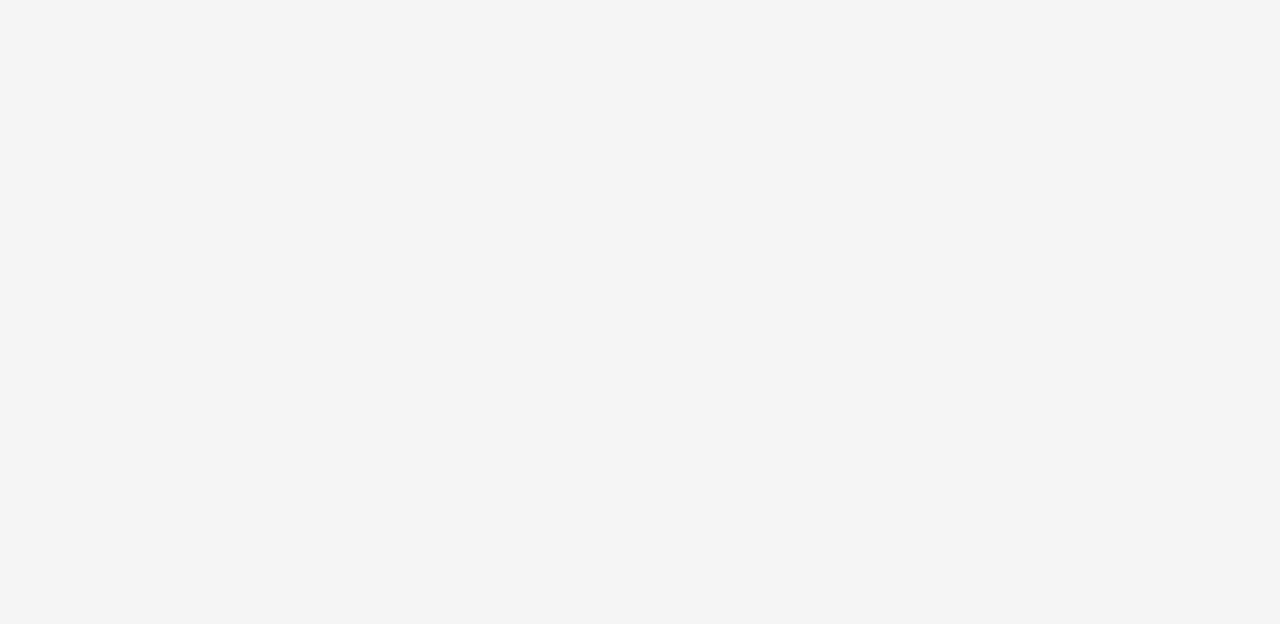
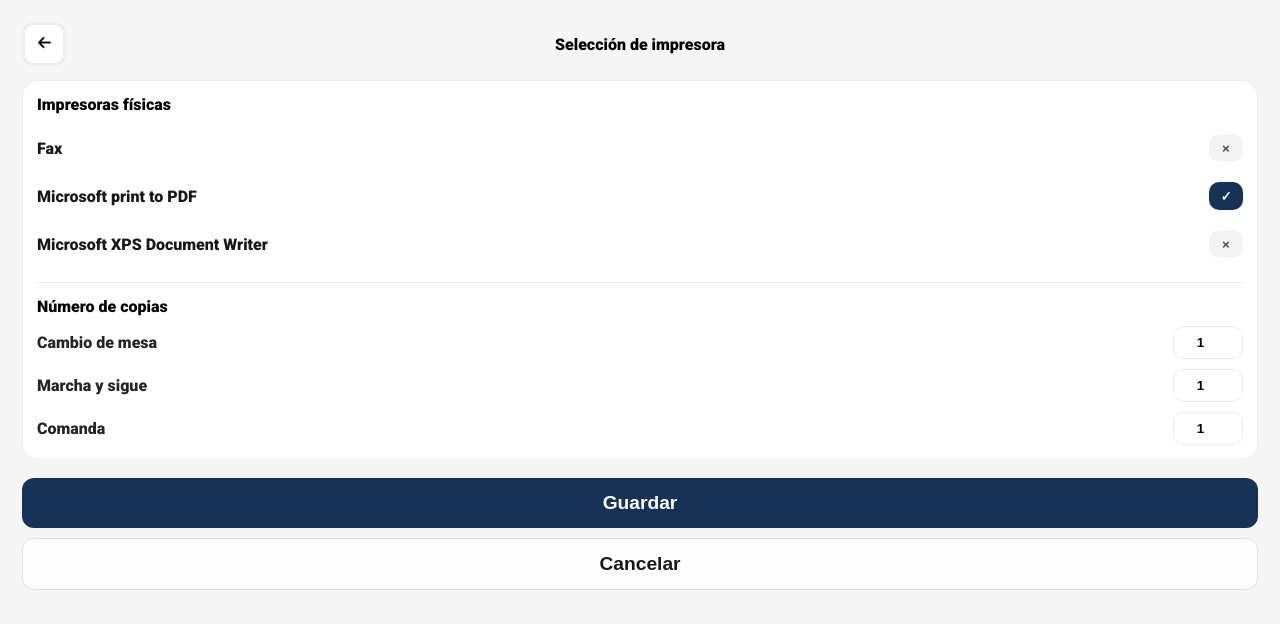
Before and after one commit to deveter/comandero-demo, a Vue app: page /impresoras/mapeo/1 in a window 1280 px wide. Before the commit this address had no page. Shown: the top 624 px of the page. Built offline with nearby package versions, Linux system fonts and the light colour scheme.

Commit message:
Mejoras Impresora

```diff
--- a/src/components/ViewToggle.vue
+++ b/src/components/ViewToggle.vue
@@ -13,5 +13,5 @@ defineEmits(["update:modelValue"]);
 <style scoped>
 .toggle{ display:flex; border:1px solid #eee; border-radius: 999px; overflow:hidden; }
 .opt{ padding:8px 14px; border:0; background:#fff; font-weight:800; opacity:.7; }
-.opt.active{ background:#f4f4f4; opacity:1; }
+.opt.active{ background:#ffd6d6; opacity:1;color:#ff5757 }
 </style>
--- a/src/components/ZoneTabs.vue
+++ b/src/components/ZoneTabs.vue
@@ -29,6 +29,7 @@ defineEmits(["update:modelValue"]);
   border-radius: 16px;
   padding: 6px;
   overflow: hidden;
+  margin-top:15px
 }
 
 /* CARRUSEL */
--- a/src/router/index.js
+++ b/src/router/index.js
@@ -6,6 +6,8 @@ import PlanosView from "../views/PlanosView.vue";
 import CategoriasView from "../views/CategoriasView.vue";
 import ProductosView from "../views/ProductosView.vue";
 import CobroView from "../views/CobroView.vue";
+import MapeoImpresorasView from "../views/MapeoImpresorasView.vue";
+import MapeoImpresoraConfigView from "../views/MapeoImpresoraConfigView.vue";
 
 const routes = [
   { path: "/", redirect: "/login" },
@@ -15,6 +17,8 @@ const routes = [
   { path: "/mesa/:tableId/categorias", component: CategoriasView, meta: { requiresAuth: true } },
   { path: "/mesa/:tableId/categoria/:catId", component: ProductosView, meta: { requiresAuth: true } },
   { path: "/mesa/:tableId/cobro", component: CobroView, meta: { requiresAuth: true } },
+  { path: "/impresoras/mapeo", name: "imp-mapeo", component: MapeoImpresorasView },
+  { path: "/impresoras/mapeo/:key", name: "imp-config", component: MapeoImpresoraConfigView },
 ];
 
 const router = createRouter({ history: createWebHistory(), routes });
--- /dev/null
+++ b/src/views/MapeoImpresoraConfigView.vue
@@ -0,0 +1,218 @@
+<template>
+  <div class="page">
+    <div class="top">
+      <button class="back" @click="router.back()"><img class="icon-back" src="../assets/arrow.png" alt=""></button>
+      <div class="title">{{ title }}</div>
+      <div style="width:44px"></div>
+    </div>
+
+    <div class="card">
+      <div class="sectionTitle">Impresoras físicas</div>
+
+      <div class="printerRow" v-for="p in printers" :key="p.id">
+        <div class="pName">{{ p.name }}</div>
+
+        <!-- selector fake -->
+        <button class="pick" :class="{ on: selected === p.id }" @click="selected = p.id">
+          <span v-if="selected === p.id">✓</span>
+          <span v-else>×</span>
+        </button>
+      </div>
+
+      <div class="divider"></div>
+
+      <div class="sectionTitle">Número de copias</div>
+
+      <div class="copies">
+        <div class="copyRow" v-for="c in copyKeys" :key="c.key">
+          <div class="cLabel">{{ c.label }}</div>
+          <input class="cInput" type="number" min="0" v-model.number="copies[c.key]" />
+        </div>
+      </div>
+    </div>
+
+    <div class="actions">
+      <button class="save" @click="router.back()">Guardar</button>
+      <button class="cancel" @click="router.back()">Cancelar</button>
+    </div>
+  </div>
+</template>
+
+<script setup>
+import { computed, reactive, ref } from "vue";
+import { useRoute, useRouter } from "vue-router";
+
+const route = useRoute();
+const router = useRouter();
+
+const key = computed(() => String(route.params.key || ""));
+
+const title = computed(() => {
+  const map = {
+    ticket: "Tickets",
+    marchay: "Marcha y sigue",
+    precioLibre: "Artículo precio libre",
+    barra: "Barra",
+    cocina: "Cocina",
+    default: "Por defecto",
+  };
+  return map[key.value] || "Selección de impresora";
+});
+
+// Fake: lista de impresoras
+const printers = [
+  { id: "fax", name: "Fax" },
+  { id: "pdf", name: "Microsoft print to PDF" },
+  { id: "xps", name: "Microsoft XPS Document Writer" },
+];
+
+const selected = ref("pdf");
+
+// Fake: nº copias por tipo de salida (como en tu imagen)
+const copyKeys = [
+  { key: "cambioMesa", label: "Cambio de mesa" },
+  { key: "marchay", label: "Marcha y sigue" },
+  { key: "comanda", label: "Comanda" },
+];
+
+const copies = reactive({
+  cambioMesa: 1,
+  marchay: 1,
+  comanda: 1,
+});
+</script>
+
+<style scoped>
+.page{
+  min-height:100vh;
+  background:transparent;
+  padding: 14px;
+  padding-bottom: 110px;
+}
+
+.top{
+  display:flex;
+  align-items:center;
+  justify-content:space-between;
+  gap:10px;
+}
+
+.back{
+  border:1px solid #eee;
+  background:#fff;
+  border-radius:12px;
+  padding:10px 12px;
+  border-width: 3px;
+  font-size: medium;
+  font-weight: 800;
+  width:44px;
+}
+
+.title{
+  font-weight: 900;
+}
+
+.card{
+  margin-top: 14px;
+  background:#fff;
+  border:1px solid #eee;
+  border-radius:16px;
+  padding: 14px;
+}
+
+.sectionTitle{
+  font-weight: 900;
+  margin-bottom: 10px;
+}
+
+.printerRow{
+  display:flex;
+  align-items:center;
+  justify-content:space-between;
+  padding: 10px 0;
+}
+
+.pName{
+  font-weight: 800;
+  opacity:.9;
+}
+
+.pick{
+  width: 34px;
+  height: 28px;
+  border-radius: 10px;
+  border: 0;
+  background: #f0f0f0;
+  font-weight: 900;
+  cursor:pointer;
+  display:grid;
+  place-items:center;
+  opacity:.7;
+}
+.pick.on{
+  background:#163357;
+  color:#fff;
+  opacity: 1;
+}
+
+.divider{
+  height: 1px;
+  background:#eee;
+  margin: 14px 0;
+}
+
+.copies{ display:grid; gap: 10px; }
+
+.copyRow{
+  display:flex;
+  align-items:center;
+  justify-content:space-between;
+  gap: 12px;
+}
+
+.cLabel{
+  font-weight: 800;
+  opacity:.85;
+}
+
+.cInput{
+  width: 56px;
+  text-align:center;
+  border:1px solid #eee;
+  border-radius: 10px;
+  padding: 8px 6px;
+  font-weight: 900;
+}
+
+.actions{
+  margin-top: 18px;
+  display:grid;
+  gap: 10px;
+}
+
+.save{
+  width:100%;
+  border: 0;
+  border-radius: 12px;
+  padding: 14px;
+  background: #163357;
+  color: #fff;
+  font-weight: 900;
+  font-size: larger;
+}
+
+.cancel{
+  width:100%;
+  border: 1px solid #ddd;
+  border-radius: 12px;
+  padding: 14px;
+  background: #fff;
+  font-weight: 900;
+  opacity:.9;
+  font-size: larger;
+}
+
+.icon-back{
+  max-width: 13px;
+}
+</style>
--- /dev/null
+++ b/src/views/MapeoImpresorasView.vue
@@ -0,0 +1,105 @@
+<template>
+  <div class="page">
+    <div class="top">
+      <button class="back" @click="router.back()"><img class="icon-back" src="../assets/arrow.png" alt=""></button>
+      <div class="title">Mapeo de impresoras</div>
+      <div style="width:44px"></div>
+    </div>
+
+    <div class="card">
+      <div class="cardTitle">Impresoras disponibles</div>
+
+      <button class="row" v-for="it in items" :key="it.key" @click="open(it)">
+        <div class="rowLeft">{{ it.label }}</div>
+        <div class="rowRight">›</div>
+      </button>
+    </div>
+  </div>
+</template>
+
+<script setup>
+import { useRouter } from "vue-router";
+
+const router = useRouter();
+
+const items = [
+  { key: "ticket", label: "Ticket" },
+  { key: "marchay", label: "Marcha y sigue" },
+  { key: "precioLibre", label: "Artículo de precio libre" },
+  { key: "barra", label: "Barra" },
+  { key: "cocina", label: "Cocina" },
+  { key: "default", label: "Por defecto" },
+];
+
+function open(it) {
+  router.push({ name: "imp-config", params: { key: it.key } });
+}
+</script>
+
+<style scoped>
+.page{
+  min-height:100vh;
+  background:transparent;
+  padding: 14px;
+}
+
+.top{
+  display:flex;
+  align-items:center;
+  justify-content:space-between;
+  gap:10px;
+}
+
+.back{
+  border:1px solid #eee;
+  background:#fff;
+  border-radius:12px;
+  padding:10px 12px;
+  border-width: 3px;
+  font-size: medium;
+  font-weight: 800;
+  width:44px;
+}
+
+.title{
+  font-weight: 900;
+}
+
+.card{
+  margin-top: 14px;
+  background:#fff;
+  border:1px solid #eee;
+  border-radius:16px;
+  padding: 12px;
+}
+
+.cardTitle{
+  font-weight: 900;
+  margin-bottom: 10px;
+}
+
+.row{
+  width:100%;
+  display:flex;
+  align-items:center;
+  justify-content:space-between;
+  border:0;
+  background:transparent;
+  padding: 14px 8px;
+  border-radius: 12px;
+  cursor:pointer;
+  font-weight: 900;
+}
+
+.row:hover{ background:#f6f6f6; }
+
+.rowRight{
+  opacity:.4;
+  font-size: 18px;
+  font-weight: 900;
+}
+
+.icon-back{
+  max-width: 13px;
+}
+</style>
--- a/src/views/PlanosView.vue
+++ b/src/views/PlanosView.vue
@@ -8,10 +8,6 @@
           <h2>Planos</h2>
         </div>
 
-        <div class="me">
-          <span><img class="icon-card" src="../assets/user.png" /></span>
-          {{ store.session.user?.name }} {{ store.session.user?.surname }}
-        </div>
       </div>
 
       <ViewToggle v-model="store.ui.viewMode" />
@@ -20,7 +16,7 @@
     <ZoneTabs v-model="store.ui.activeZoneId" :zones="store.zones" />
 
     <div v-if="store.ui.viewMode==='map'" class="mapPlaceholder">
-      (Mapa lo hacemos más adelante)
+      (Mapa lo hago más adelante)
     </div>
 
     <div v-else class="grid">
@@ -78,7 +74,7 @@
     <transition name="slide">
       <aside v-if="drawer.open" class="drawer" @click.stop>
         <div class="drawerTop">
-          <div class="drawerBrand">TIPSI</div>
+          <div class="drawerBrand"><img id="logo-tipsi-burger" src="../assets/logo-tipsi.png" alt=""></div>
 
           <div class="drawerUser">
             <img class="drawerUserIcon" src="../assets/user.png" />
@@ -102,10 +98,12 @@
 
         <div class="drawerSectionTitle">Impresoras</div>
 
-        <button class="drawerItem" @click="todo('Mapeo de impresoras (pendiente)'); drawer.open=false">
+
+        <button class="drawerItem" @click="nav('/impresoras/mapeo')">
           <span class="drawerIco"><img class="icon-card" src="../assets/printer.png" /></span>
           <span>Mapeo de impresoras</span>
         </button>
+
 
         <button class="drawerItem" @click="todo('Configurar tipo de impresión (pendiente)'); drawer.open=false">
           <span class="drawerIco"><img class="icon-card" src="../assets/printer2.png" /></span>
@@ -231,6 +229,12 @@ function logout() {
 </script>
 
 <style scoped>
+
+#logo-tipsi-burger{
+max-width: 40%;
+margin-left:90px
+}
+
 h2{
   margin:0px !important;
 }
@@ -413,8 +417,8 @@ h2{
 }
 
 .drawerUserText{ line-height: 1.1; }
-.drawerRole{ font-size: 12px; opacity:.7; font-weight: 900; }
-.drawerName{ font-size: 12px; font-weight: 900; }
+.drawerRole{ font-size: 16px; opacity:.7; font-weight: 900; }
+.drawerName{ font-size: 16px; font-weight: 900; }
 
 .drawerDivider{
   height: 1px;
@@ -441,6 +445,7 @@ h2{
   font-weight: 900;
   cursor:pointer;
   text-align:left;
+  font-size:medium;
 }
 .drawerItem:hover{ background:#f3f3f3; }
 .drawerItem.danger{ color:#c0392b; }
```
Also changed, not shown: src/assets/arrow.png (added), src/assets/logo-tipsi.png (added).
